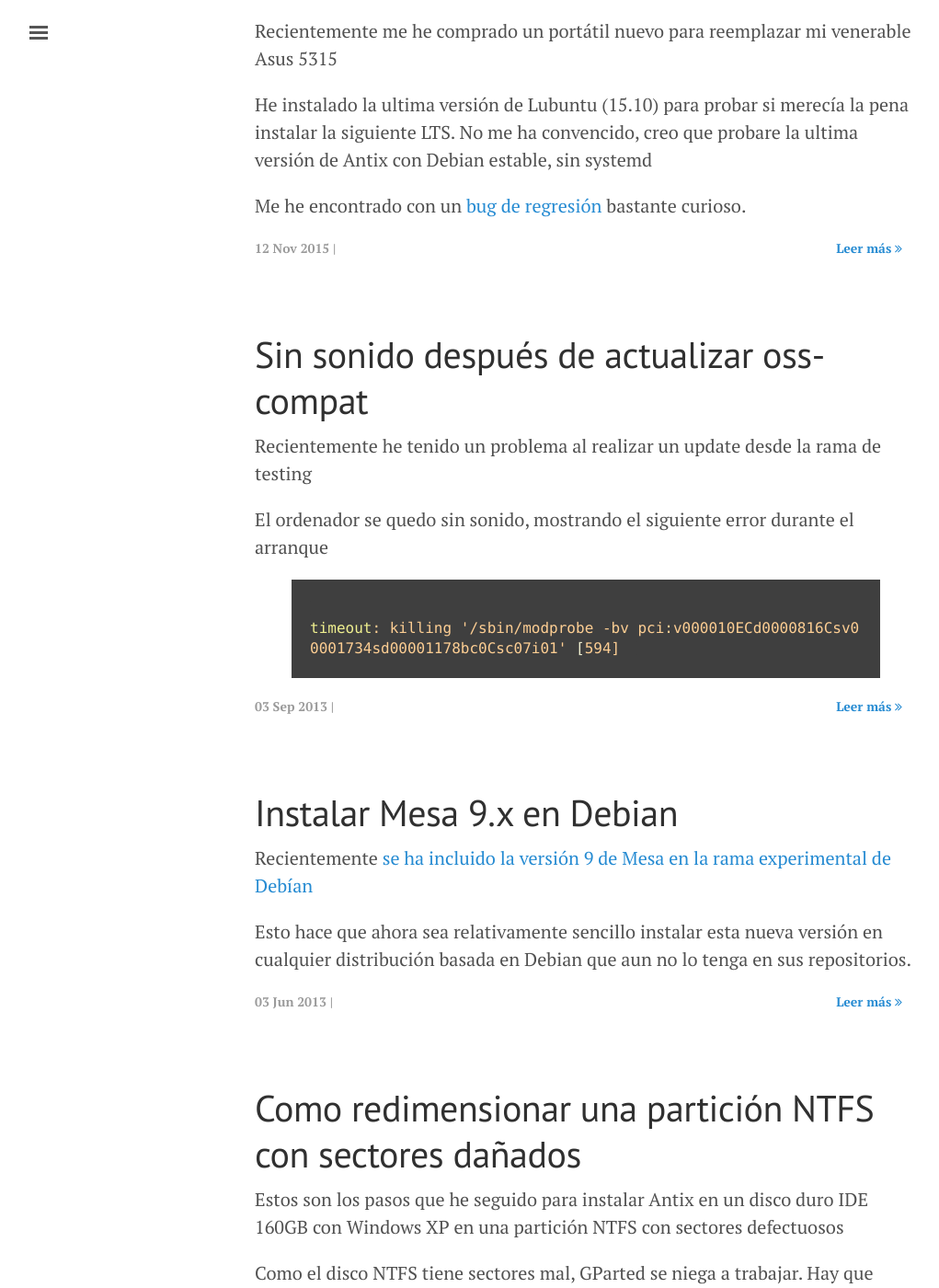
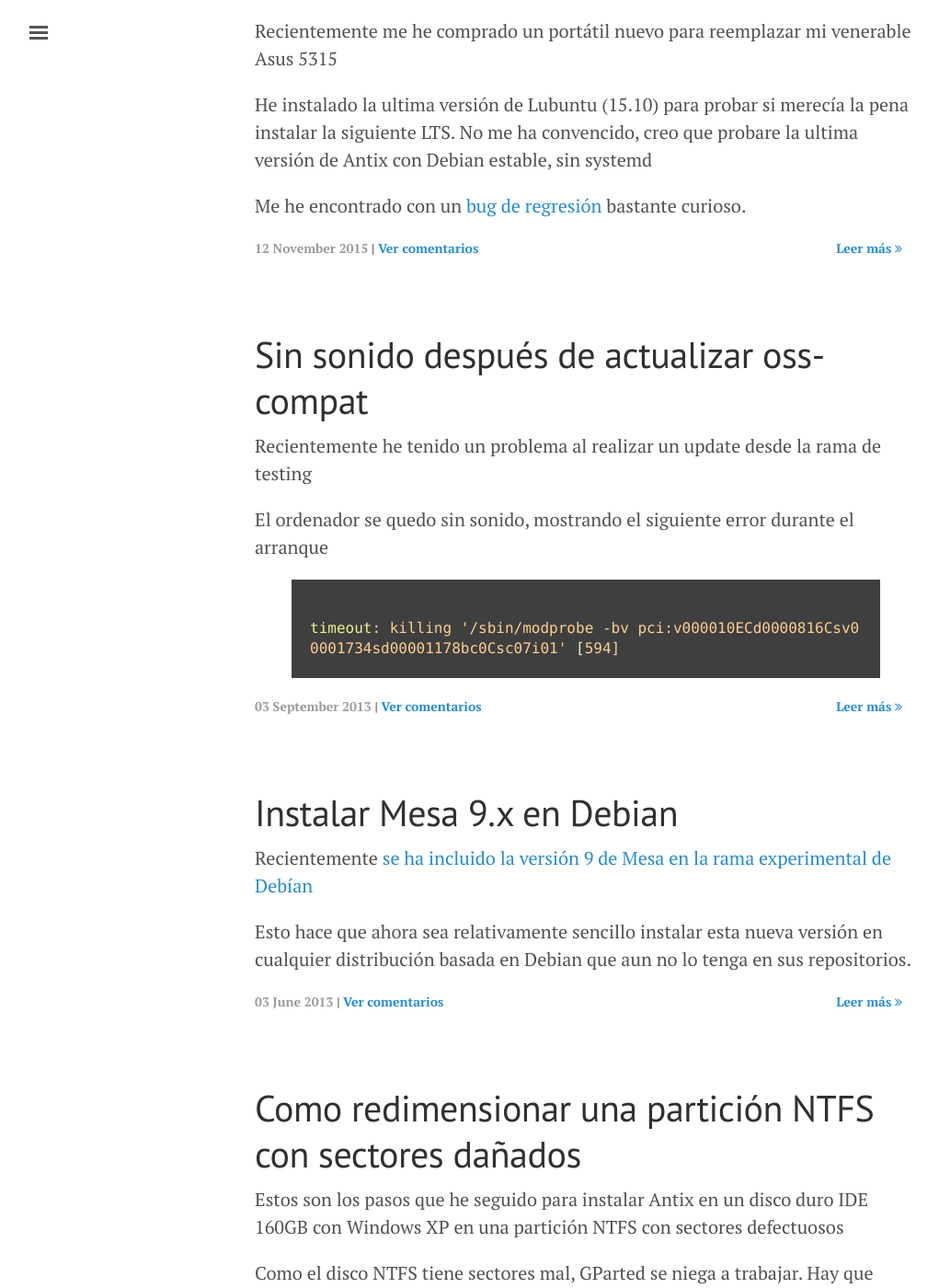
Before and after one commit to CGarces/CGarces.github.io, a Jekyll site: the page built from index.html, in a window 1280 px wide and 1400 px high, scrolled down 255 px. Shown: the whole window at 92% size, without its empty margins (3-1024 px from the left). Built offline with Jekyll 4.4.1, drawn with Linux system fonts in a browser that asks for light colours; nearby versions of some CDN libraries; the list of posts is cut into pages by our own code; comment, search, counter and statistics services are not loaded; some of the changed text lies outside the part shown.

Commit message:
Add disqus support

```diff
--- a/_includes/javascripts.html
+++ b/_includes/javascripts.html
@@ -22,3 +22,4 @@ if(!oldieCheck) {
 
 </script>
 <script type="text/javascript" src="{{ "/public/js/advertisement.js" | prepend: site.baseurl }}"></script>
+<script id="dsq-count-scr" src="//cgarces.disqus.com/count.js" async></script>
--- a/_layouts/post.html
+++ b/_layouts/post.html
@@ -68,7 +68,7 @@
 				{% include google-ads.html %}
 			</div>
 		</div>
-
+		{% include disqus.html %}
 		{% comment %}
 		<div class="related">
 		  <h2>Related Posts</h2>
--- a/index.html
+++ b/index.html
@@ -11,10 +11,9 @@ title: Home
         {{ post.title }}
       </a>
     </h1>
-
     {{ post.excerpt }}
     <div class="post-meta">
-		    <span class="post-date">{{ post.date | date_to_string }} | </span><a class="post-read-more" href="{{ post.url | prepend: site.baseurl }}/#read-more">Leer más <i class="fa fa-angle-double-right"></i></a>
+		    <time class="post-date" datetime="{{ post.date | date_to_long_string }}">{{ post.date | date_to_long_string }}</time> | <a href="{{ post.url }}#disqus_thread" data-disqus-identifier="{{ post.path | split:'/' | last | cgi_escape }}">Ver comentarios</a><a class="post-read-more" href="{{ post.url | prepend: site.baseurl }}/#read-more">Leer más <i class="fa fa-angle-double-right"></i></a>
 	</div>
   </div>
   {% endfor %}
```
Also changed, not shown: _includes/disqus.html (added, +22 -0 lines), README.md.
